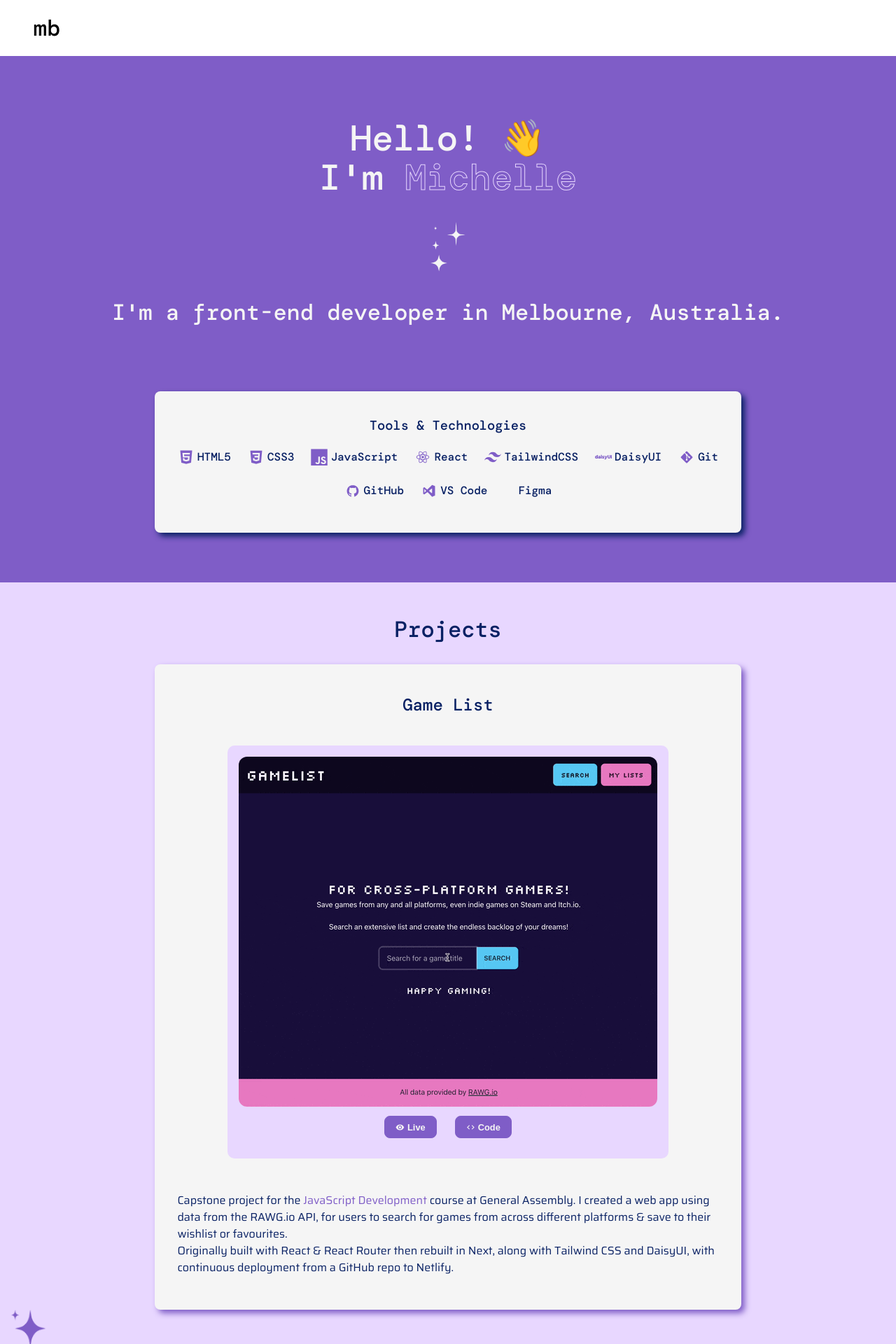
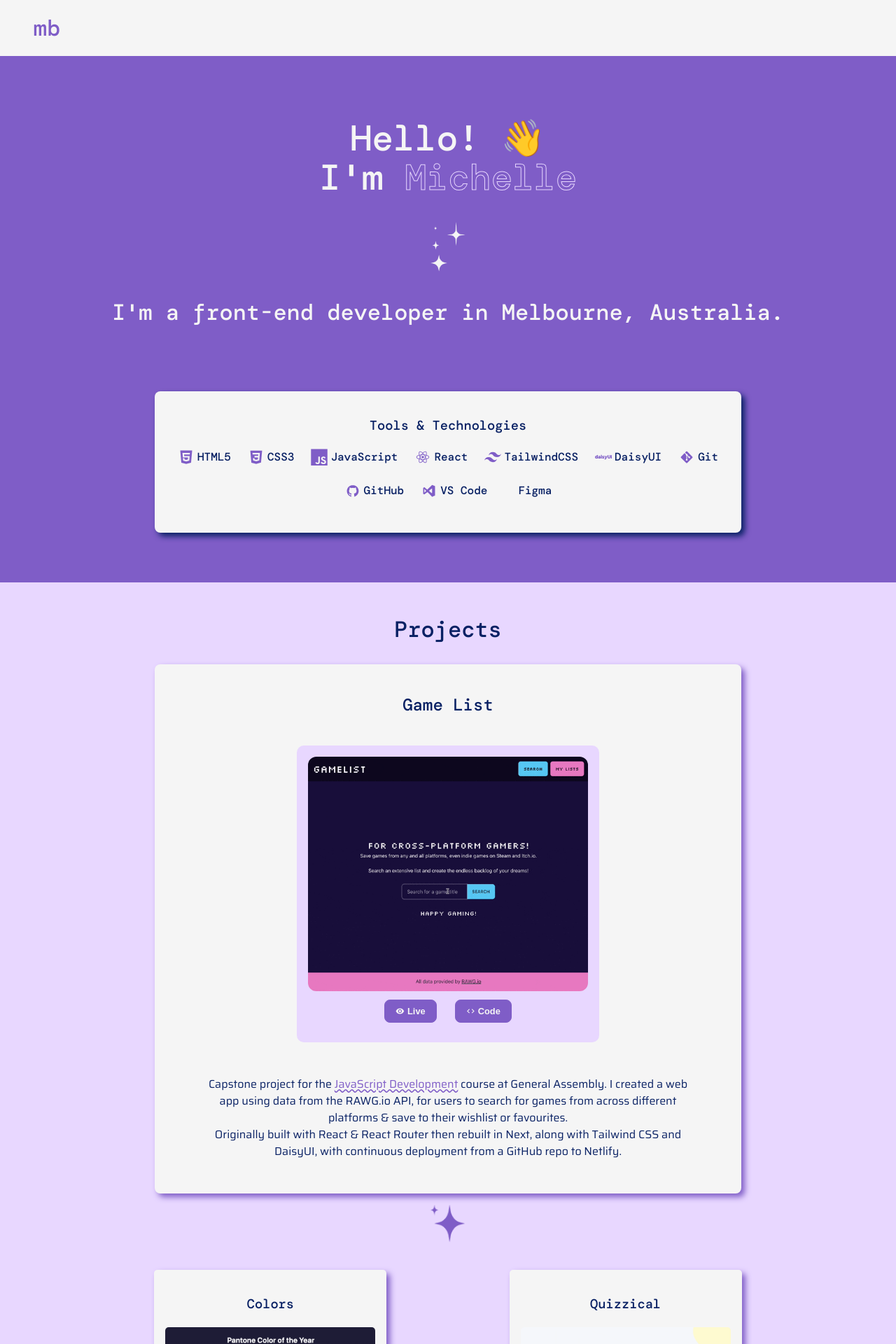
Before and after one commit to mchlol/portfolio-23, a React (Vite) app: page / in a window 1280 px wide. Shown: the top 1920 px of the page at 70% size. Built offline with nearby package versions, Linux system fonts and the light colour scheme; some icons are missing.

Commit message:
specify section image styles, fix main projec list formatting

```diff
--- a/src/App.css
+++ b/src/App.css
@@ -40,13 +40,13 @@ h2 {
 
 a {
   color: var(--darker-accent);
-  text-decoration: none;
+  text-decoration: underline;
+  text-decoration-style: wavy;
 }
 
 a:hover,
 a:focus {
-  text-decoration-style: wavy;
-  color: var(--dark);
+  text-decoration: none;
 }
 
 body {
@@ -61,6 +61,11 @@ nav {
   max-height: 6vh;
   margin: 0;
   padding: 1em;
+  color: var(--darker-accent);
+  position: sticky;
+  top: 0;
+  background-color: var(--light);
+  z-index: 1;
 }
 
 nav div * {
@@ -207,8 +212,28 @@ button:focus {
 }
 
 .about-section-text {
+  padding: 1em;
+  margin: 1em;
+  line-height: 1.6;
+}
+
+.about-section-text ul {
   max-width: 75ch;
   text-align: justify;
+  padding: 1em;
+  margin: 1em;
+}
+
+.about-section-text a {
+  color: #fff;
+}
+
+.about-section-text a:hover {
+  text-decoration: none;
+}
+
+.project-wrapper {
+  text-align: center;
 }
 
 .about-img {
@@ -227,8 +252,9 @@ button:focus {
   filter: saturate(1)
 }
 
-.about-sparks-container {
-  margin: 0 auto;
+.about-sparks-container,
+.project-sparks-container {
+  margin: 1em auto;
   width: fit-content;
 }
 
@@ -259,7 +285,8 @@ button:focus {
 }
 
 .project-description p {
-  padding: 1em;
+  padding: 1em 2em;
+  margin: 1em;
 }
 
 .main-project-header {
@@ -268,6 +295,7 @@ button:focus {
 
 .project-img {
   width: 100%;
+  max-width: 400px;
   display: block;
   border-radius: 12px;
   /* filter: saturate(0); */
```
